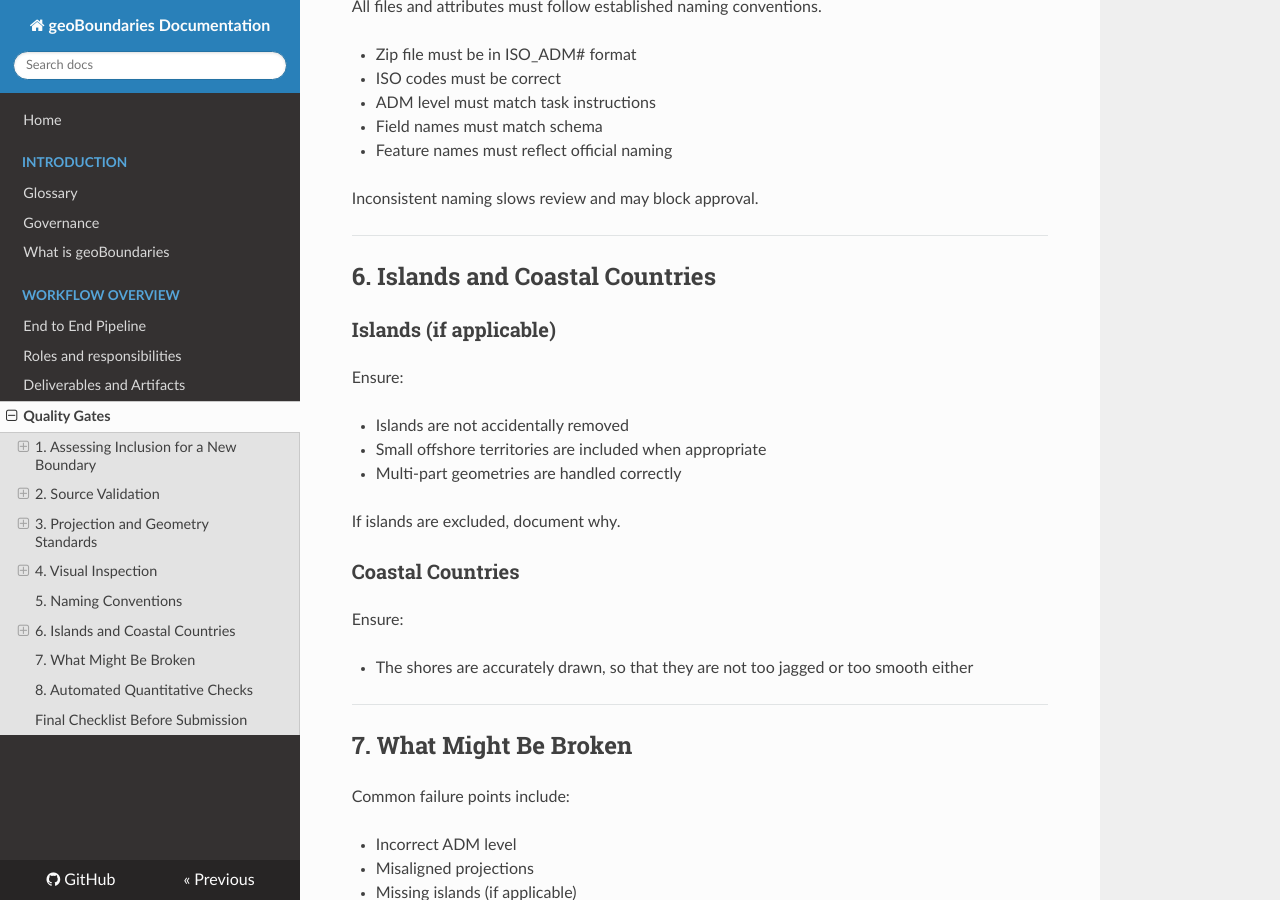
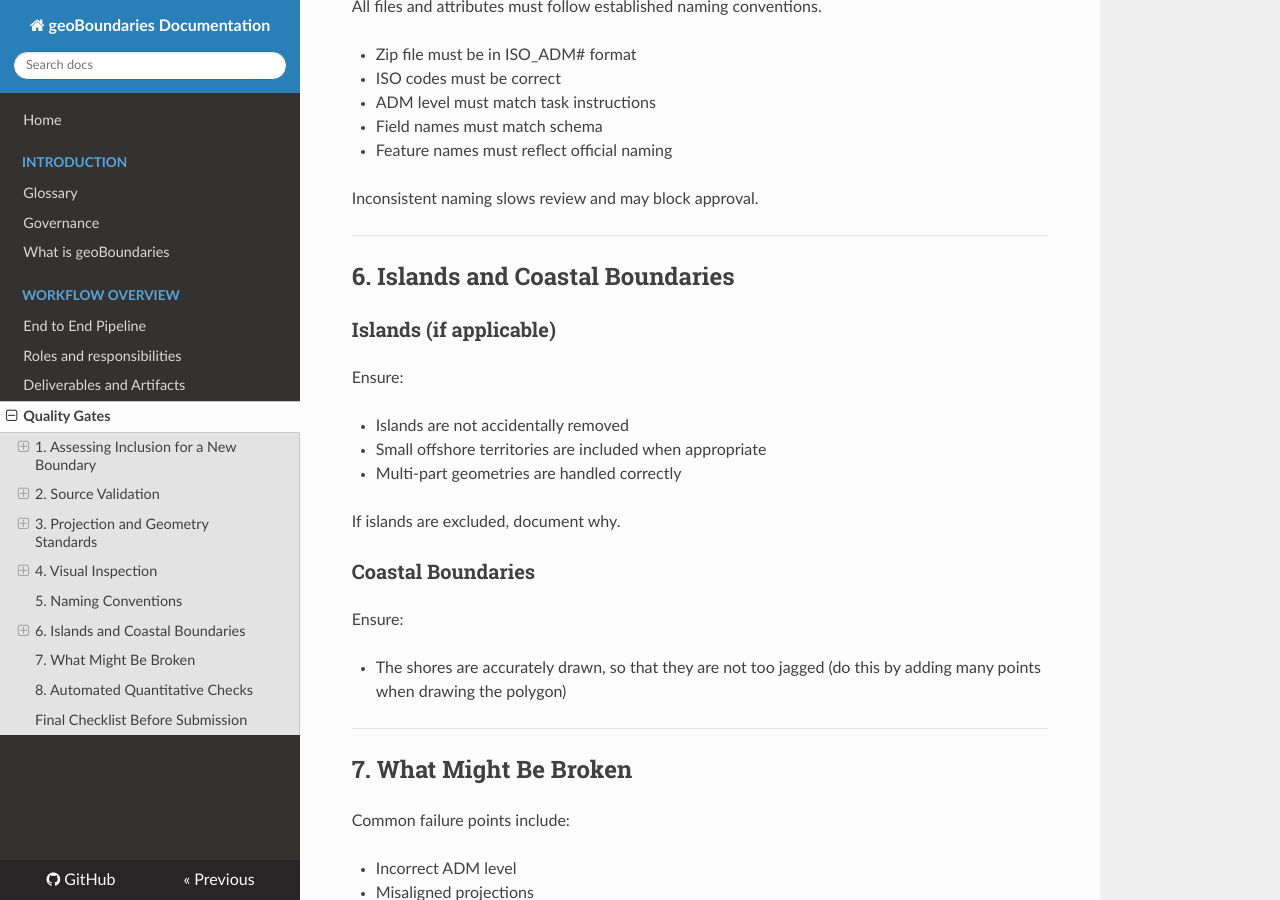
Before and after one commit to wmgeolab/gbDocs, an MkDocs documentation site: the page built from docs/docs/10-workflow-overview/quality-gates.md, in a window 1280 px wide and 900 px high, scrolled down 1805 px. Built offline with MkDocs 1.6.1, drawn with Linux system fonts in a browser that asks for light colours; nearby versions of some CDN libraries.

Commit message:
Update quality-gates.md

```diff
--- a/docs/docs/10-workflow-overview/quality-gates.md
+++ b/docs/docs/10-workflow-overview/quality-gates.md
@@ -85,7 +85,7 @@ Inconsistent naming slows review and may block approval.
 
 ---
 
-## 6. Islands and Coastal Countries
+## 6. Islands and Coastal Boundaries
 
 ### Islands (if applicable)
 
@@ -97,11 +97,11 @@ Ensure:
 
 If islands are excluded, document why.
 
-### Coastal Countries
+### Coastal Boundaries
 
 Ensure:
 
-- The shores are accurately drawn, so that they are not too jagged or too smooth either
+- The shores are accurately drawn, so that they are not too jagged (do this by adding many points when drawing the polygon)
 
 ---
 
```
